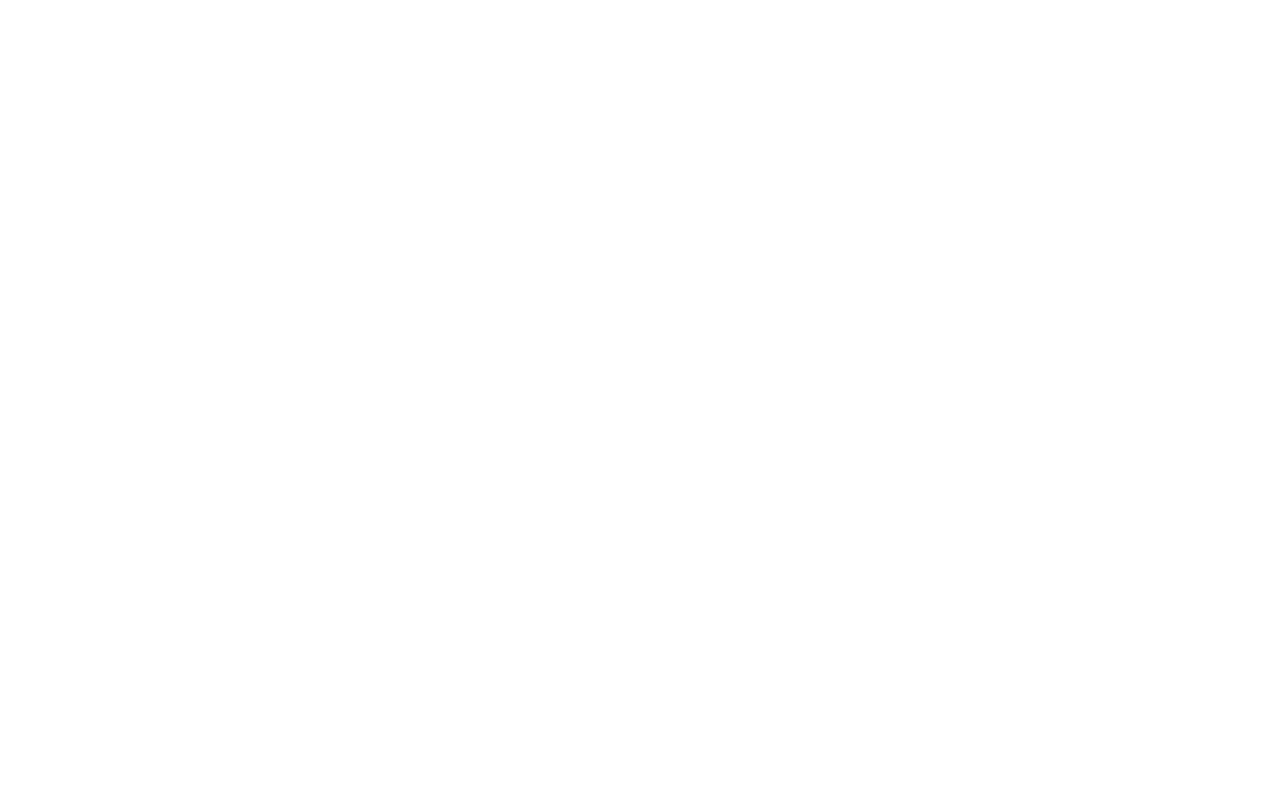
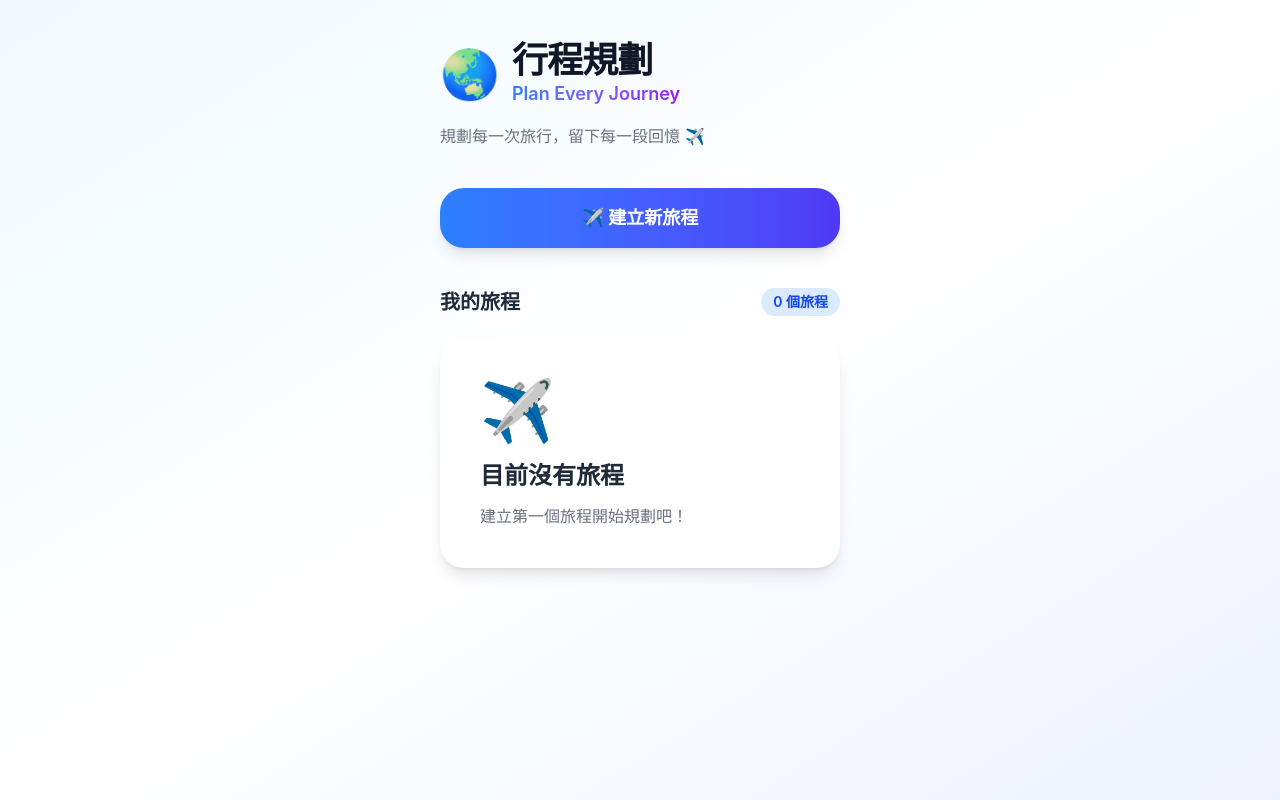
Before and after one commit to yiminglee790514/TravelMate, a React (Vite) app: page / in a window 1280 px wide. Before the commit this address had no page. Built offline with nearby package versions, Linux system fonts and the light colour scheme.

Commit message:
v0.6.0 Day System

```diff
--- a/src/App.jsx
+++ b/src/App.jsx
@@ -1,19 +1,18 @@
 import { BrowserRouter, Routes, Route } from "react-router-dom";
-import FlightPage from "./pages/FlightPage";
 
 import Home from "./pages/Home";
 import TripDashboard from "./pages/TripDashboard";
 import ItineraryPage from "./pages/ItineraryPage";
+import FlightPage from "./pages/FlightPage";
 
 export default function App() {
   return (
     <BrowserRouter>
-
       <Routes>
 
         <Route
-          path="/trip/:id/flight"
-          element={<FlightPage />}
+          path="/"
+          element={<Home />}
         />
 
         <Route
@@ -22,12 +21,16 @@
         />
 
         <Route
+          path="/trip/:id/flight"
+          element={<FlightPage />}
+        />
+
+        <Route
           path="/trip/:id/itinerary"
           element={<ItineraryPage />}
         />
 
       </Routes>
-
     </BrowserRouter>
   );
 }
```
